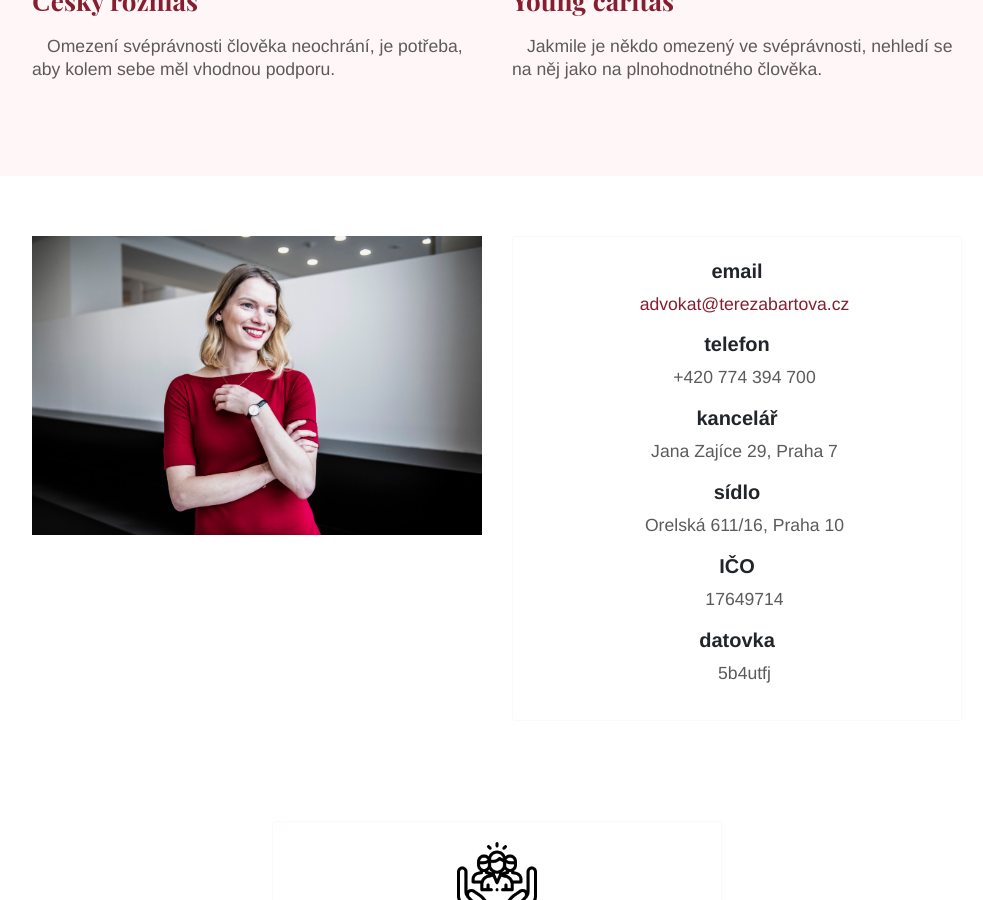
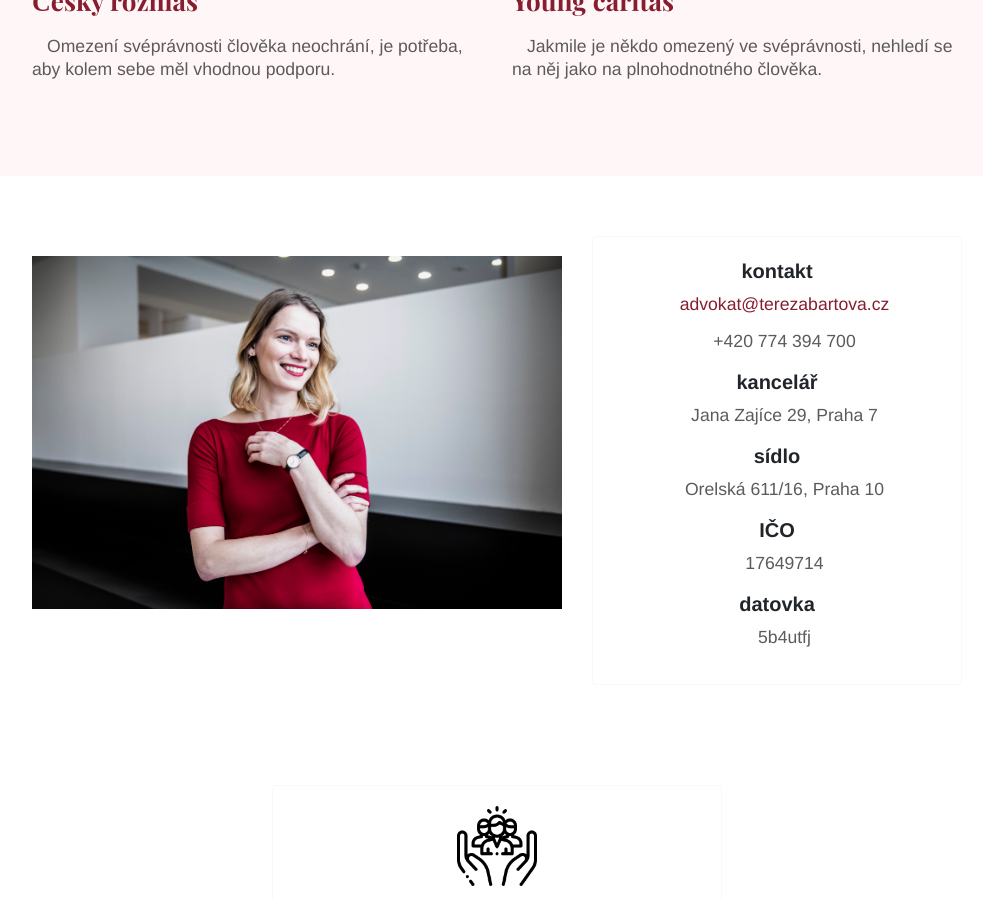
Before and after one commit to terezabartova/terezabartova.github.io, a Jekyll site: the page built from index.md, in a window 1280 px wide and 900 px high, scrolled down 2677 px. Shown: the whole window, without its empty margins (143-1126 px from the left). Built offline with Jekyll 4.4.1, drawn with Linux system fonts in a browser that asks for light colours.

Commit message:
cleanup contact container

```diff
--- a/_layouts/home.html
+++ b/_layouts/home.html
@@ -34,17 +34,14 @@ bodyClass: "page-home"
 <div class="strip">
   <div class="container justify-content-center">
     <div class="row justify-content-center">
-      <div class="col-12 col-md-6 pt-6 order-md-1 order-xs-1 position-relative">
+      <div class="col-12 col-md-7 pt-8 order-md-1 order-xs-1 position-relative">
         <img alt="{{ page.title }}" class="img-fluid rounded mx-auto d-block footer-image{% if page.intro_image_hide_on_mobile %} intro-image-hide-mobile{% endif %}" src="{{ page.footer_image | relURL }}" />
       </div>
-      <div class="col-12 col-md-6 pt-md-6 order-md-2 order-xs-2">
+      <div class="col-12 col-md-5 pt-6 order-md-2 order-xs-2">
         <div class="feature">
           <div>
-            <h3>email</h3>
+            <h3>kontakt</h3>
             <p><a href="mailto:{{ site.data.contact.email }}">{{ site.data.contact.email }}</a></p>
-          </div>
-          <div>
-            <h3>telefon</h3>
             <p class="user-select-all">+420 774 394 700</p>
           </div>
           <div>
```
